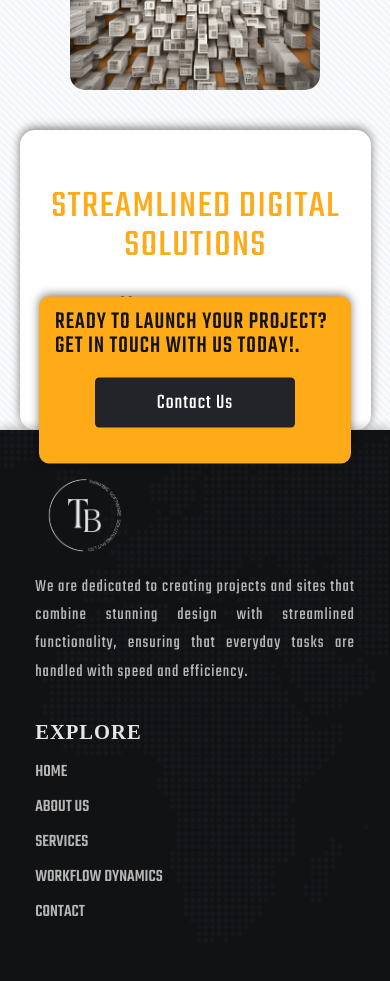
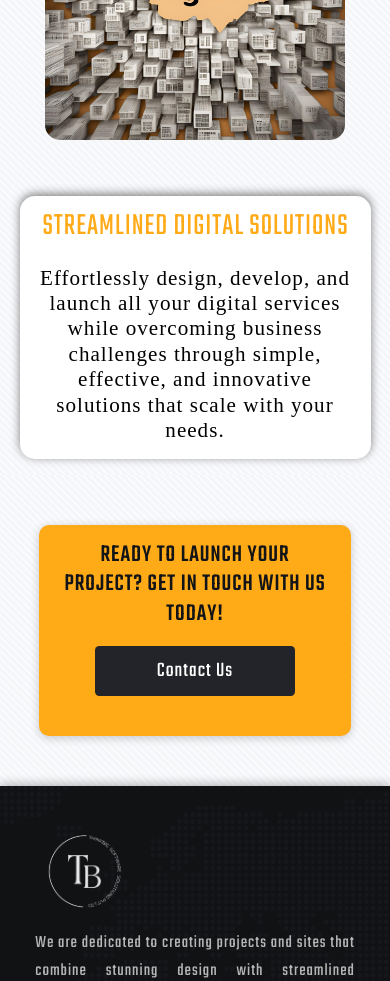
Before and after one commit to hemanthkanna/ThinkBig, a React (Vite) app: page /workflow-dynamics in a window 390 px wide. Shown: the part 4880-5861 px from the top of the page. Built offline with nearby package versions, Linux system fonts and the light colour scheme; a web font is replaced by a local one.

Commit message:
WorkflowDynamic and  CSS updated

```diff
--- a/src/App.css
+++ b/src/App.css
@@ -1071,7 +1071,7 @@ li {
 /* Common styling for headings in both banner boxes */
 .banner-box-1 h3,
 .banner-box-2 h3 {
-  transform: scaleY(1.2) scaleX(1.3);
+  transform: scaleY(1.2) scaleX(1.1);
   transition: transform 0.3s ease-in-out;
   font-size: 2.5vw;
   font-weight: 400;
@@ -1543,7 +1543,7 @@ footer {
 
 .img-sec {
   width: 100%;
-  height: 900px;
+  height: 600px;
 }
 
 /* RESPONSIVE */
@@ -1633,7 +1633,7 @@ footer {
   }
 
   .img-sec-1 img {
-    width: 250px;
+    width: 300px;
     max-height: 300px;
   }
 
@@ -1641,7 +1641,20 @@ footer {
     position: static; /* Remove absolute positioning */
     width: 90%; /* Adjust width to fit the screen */
     margin: 0 auto; /* Center the element */
-    max-height: 300px;
+    max-height: 400px;
+    padding: 1rem;
+    margin: 1rem auto;
+  }
+
+  .img-sec-2 h2 {
+    font-size: 1.8rem;
+    transform: scaleY(1.1) scaleX(1);
+    opacity: 1;
+  }
+
+  .img-sec-2 p {
+    font-size: 1.2em;
+    line-height: 1.2;
   }
 }
 
@@ -1652,36 +1665,41 @@ footer {
   justify-content: center;
   align-items: center;
   position: relative;
-}
-
+  padding: 50px 0; /* Added padding to ensure spacing */
+}
+
+/* Box Styling */
 .call-to-box {
   background-color: var(--tertiary-color);
   width: 80%;
-  padding: 80px;
+  max-width: 1200px; /* Ensures a maximum width for larger screens */
+  padding: 60px 40px; /* Adjusted padding for consistency */
   display: flex;
   justify-content: space-between;
   align-items: center;
   transition: background-color 0.4s ease;
   border-radius: 10px;
-  box-shadow: 0 -2px 10px rgba(0, 0, 0, 0.5); /* Added shadow for separation */
-  position: absolute;
+  box-shadow: 0 2px 10px rgba(0, 0, 0, 0.2); /* Subtle shadow for separation */
+  /* position: absolute;
   z-index: 1;
   top: 10%;
-  transform: translateY(-80%);
-}
-
+  transform: translateY(-80%); */
+}
+
+/* Heading Styling */
 .call-to-box h1 {
-  color: #000;
+  color: var(--secondary-color);
   text-transform: uppercase;
   font-size: 1.5rem;
-  color: var(--secondary-color);
   transform: scaleY(1.3) scaleX(1.1);
   display: inline-block;
   font-weight: 500;
-  line-height: 1;
-  word-wrap: break-word; /* Ensure long words break and wrap */
-}
-
+  line-height: 1.2; /* Adjusted for better spacing */
+  word-wrap: break-word; /* Ensures long words break and wrap */
+  margin: 0; /* Resets default margin */
+}
+
+/* Button Styling */
 .call-us-button {
   width: 200px;
   height: 70px;
@@ -1694,12 +1712,10 @@ footer {
   overflow: hidden;
   z-index: 1;
   margin: 20px auto;
-}
-
-.call-us-button {
   background-color: var(--quaternary-color);
   transition: background-color 0.4s ease;
   color: var(--primary-color);
+  cursor: pointer; /* Adds a pointer on hover */
 }
 
 .call-us-button::before {
@@ -1711,39 +1727,34 @@ footer {
   top: 0;
   right: 0;
   transform: skewX(-22deg);
-  transition: 0.4s ease;
+  transition: width 0.4s ease;
   display: block;
   z-index: -1;
-}
-
-.call-us-button::before {
   background-image: linear-gradient(to right, #ffffff 0%, #fdfeff 100%);
 }
 
 .call-us-button:hover::before {
-  width: 200px;
-  color: #000;
+  width: 200px; /* Expands the width on hover */
 }
 
 .call-us-button:hover {
-  color: #000;
-  opacity: 1;
-  right: 0;
-  transform: skewX(0deg);
-}
-
+  color: #000; /* Changes text color on hover */
+}
+
+/* Responsive Styles */
 @media (max-width: 768px) {
   .call-to-box {
     flex-direction: column;
     align-items: center;
     justify-content: center;
-    padding: 1rem;
+    padding: 20px; /* Adjusted padding for smaller screens */
+    position: static;
   }
 
   .call-to-box h1 {
     font-size: 1.4rem;
-
     transform: scaleY(1.1) scaleX(1);
+    text-align: center; /* Centers text on smaller screens */
   }
 
   .call-us-button {
@@ -1751,20 +1762,20 @@ footer {
     height: 50px;
     margin-bottom: 20px;
   }
-
-  .img-sec-2 h2 {
-    font-size: 2rem;
-  }
 }
 
 @media (min-width: 1280px) {
+  .call-to-box {
+    flex-direction: row;
+    justify-content: space-between;
+    align-items: center;
+    width: 65%; /* Adjusts width for larger screens */
+  }
+
   .call-to-box h1 {
-    font-size: 2rem;
-    line-height: 1;
-    flex-grow: 2;
-  }
-}
-
+    font-size: 2rem; /* Larger font size for bigger screens */
+  }
+}
 /**************************************************************/
 /*  SERVICE PAGE COMPONENT */
 /**************************************************************/
@@ -1851,6 +1862,10 @@ footer {
 .service-links-box ul {
   list-style-type: disc;
   margin: 1rem;
+}
+
+.service-info-box ul li {
+  font-size: 1.3rem;
 }
 
 .service-links-box {
--- a/src/components/WorkFlowDynamics.jsx
+++ b/src/components/WorkFlowDynamics.jsx
@@ -216,10 +216,13 @@ const WorkFlowDynamics = () => {
       </section>
       <section className="call-to-section">
         <div className="call-to-box">
-          <h1>Ready to Launch Your Project? Get in touch with us today!.</h1>
-          <button className="call-us-button">Contact Us</button>
+          <h1>Ready to Launch Your Project? Get in touch with us today!</h1>
+          <button className="call-us-button" aria-label="Contact Us">
+            Contact Us
+          </button>
         </div>
       </section>
+
       <Footer />
     </>
   );
```
Also changed, not shown: ServiceInfo.json (+37 -7 lines).
